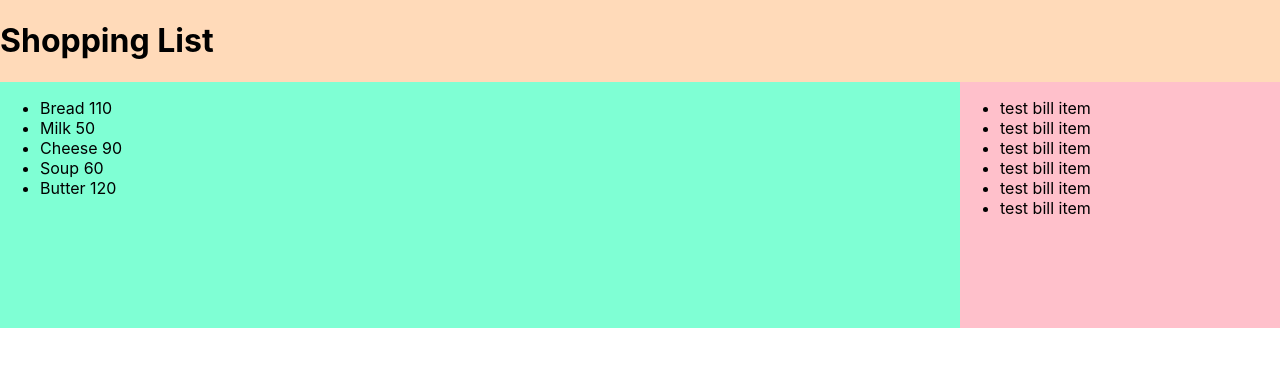
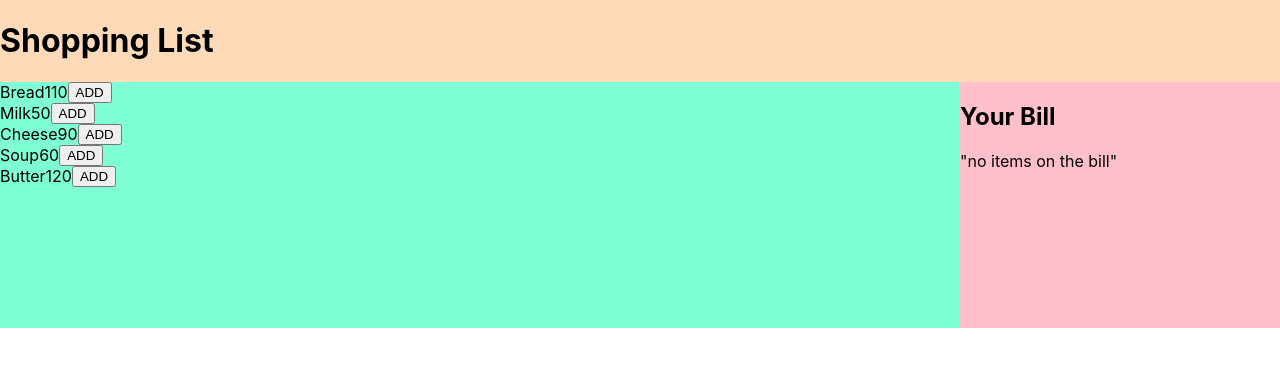
Before and after one commit to Darcieleah/shopping-list, a React (Create React App) app in the folder shopping-list/shopping-list/: page / in a window 1280 px wide. Shown: the top 366 px of the page. Built offline with nearby package versions, Linux system fonts and the light colour scheme.

Commit message:
DH add item to the bill or increase quantity when button clicked

```diff
--- a/shopping-list/shopping-list/package.json
+++ b/shopping-list/shopping-list/package.json
@@ -40,5 +40,8 @@
       "last 1 firefox version",
       "last 1 safari version"
     ]
+  },
+  "devDependencies": {
+    "prettier": "^2.8.4"
   }
 }
--- a/shopping-list/shopping-list/src/App.tsx
+++ b/shopping-list/shopping-list/src/App.tsx
@@ -1,17 +1,36 @@
-import React from 'react';
+import React, { useState } from 'react';
 import './App.css';
 import Header from './components/Header/Header';
 import Main from './components/Main/Main';
 import Bill from './components/Bill/Bill';
 import productsData from './product-data';
+import Item from './items/Item';
+import BilledItem from './items/BilledItem';
 
 function App() {
-  const {products} = productsData
+  const {products} = productsData;
+  // to handle adding items to the bill
+  // comes from use state, set default value oh bill items to an empty array
+  // pass bill items to the bill component
+  const [billItems, setBillItems] = useState<BilledItem[]>([]);
+
+  const onAdd = (product: Item) => {
+    // check if the product already exists on the bill - check if the product id exists in the bill array
+    const billItem = billItems.find(x => x.id === product.id);
+    if(billItem) {
+      //increase the quantity of the bill item
+      billItem.quantity ++;
+    } else {
+      // item does not exist on the bill yet, add it!
+      // property spread notation - three dots mean iterating over each of the items in bill items array
+      setBillItems([...billItems, {...product, quantity:1}])
+    }
+  };
   return (
     <div className="App">
       <Header></Header>
-      <Main products={products}></Main>
-      <Bill></Bill>
+      <Main onAdd={onAdd} products={products}></Main>
+      <Bill billItems={billItems}></Bill>
     </div>
   );
 }
--- a/shopping-list/shopping-list/src/components/Bill/Bill.tsx
+++ b/shopping-list/shopping-list/src/components/Bill/Bill.tsx
@@ -1,19 +1,18 @@
 import React, { FC } from 'react';
 import styles from './Bill.module.scss';
+import Product from '../../items/Item';
 
-interface BillProps {}
+type BillProps = {
+  billItems: {id: number}[],
+  // onAdd: (product: Product) => void;
+}
 
-const Bill: FC<BillProps> = () => (
-  <section className={styles.Bill} data-testid="Bill">
-    <ul>
-      <li>test bill item</li>
-      <li>test bill item</li>
-      <li>test bill item</li>
-      <li>test bill item</li>
-      <li>test bill item</li>
-      <li>test bill item</li>
-    </ul>
-  </section>
-);
+function Bill({billItems}: BillProps) {
+  return (
+  <aside className={styles.Bill} data-testid="Bill">
+     <h2>Your Bill</h2>
+     <div>{billItems.length === 0 && <div>"no items on the bill"</div>}</div>
+  </aside>
+)};
 
 export default Bill;
--- a/shopping-list/shopping-list/src/components/Main/Main.tsx
+++ b/shopping-list/shopping-list/src/components/Main/Main.tsx
@@ -1,18 +1,17 @@
 import React, { FC } from 'react';
 import styles from './Main.module.scss';
+import Product from '../Product/Product';
+import Item from '../../items/Item';
 
 interface MainProps {
-  products: { id: number; name: string; price: number; }[];
+  products: Item[];
+  onAdd: (product: Item) => void;
 }
 
-const Main: FC<MainProps> = ({products}) => {
+function Main(props: MainProps) {
   return (
   <main className={styles.Main} data-testid="Main">
-    <ul>
-        {
-           products.map(product => <li value={product.name} key={product.id}> {product.name} {product.price} </li>)
-        }
-      </ul>
+    {props.products.map(product => (<Product key={product.id} product={product} onAdd={props.onAdd}></Product>))}
   </main>
   )
 };
--- /dev/null
+++ b/shopping-list/shopping-list/src/components/Product/Product.module.scss
@@ -0,0 +1,6 @@
+.Item {
+    background-color: plum;
+}
+.productList {
+    display: flex;
+}
--- /dev/null
+++ b/shopping-list/shopping-list/src/components/Product/Product.tsx
@@ -0,0 +1,22 @@
+import React from 'react'
+import styles from './Product.module.scss';
+import Item from '../../items/Item';
+
+type ProductProps = {
+    key: number,
+    product: Item,
+    onAdd: (product: Item) => void;
+}
+
+function Product(props: ProductProps) {
+  //TODO: add main ui styling to this and add to a table
+  return (
+    <div className={styles.productList}>
+        <div>{props.product.name}</div>
+        <div>{props.product.price}</div>
+        <button onClick={() => props.onAdd(props.product)}>ADD</button>
+    </div>
+  )
+}
+
+export default Product;
--- /dev/null
+++ b/shopping-list/shopping-list/src/items/BilledItem.ts
@@ -0,0 +1,8 @@
+type BilledItem = {
+    id: number,
+    name: string,
+    price:number,
+    quantity: number
+};
+
+export default BilledItem;
--- /dev/null
+++ b/shopping-list/shopping-list/src/items/Item.ts
@@ -0,0 +1,7 @@
+type Item = {
+    id: number,
+    name: string,
+    price:number
+};
+
+export default Item;
```
Also changed, not shown: 1 other file (tests, documents, lock files or other folders).
